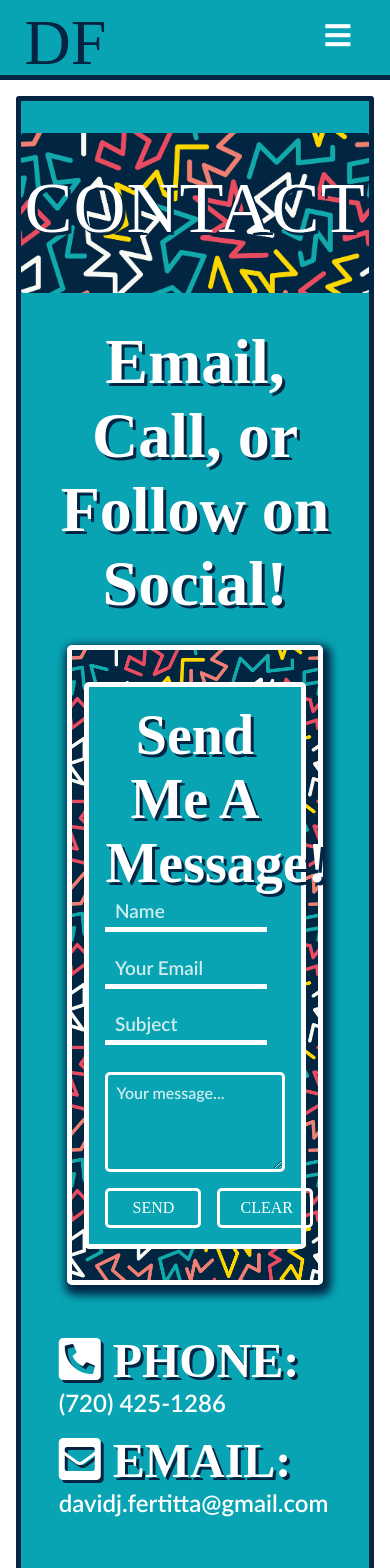
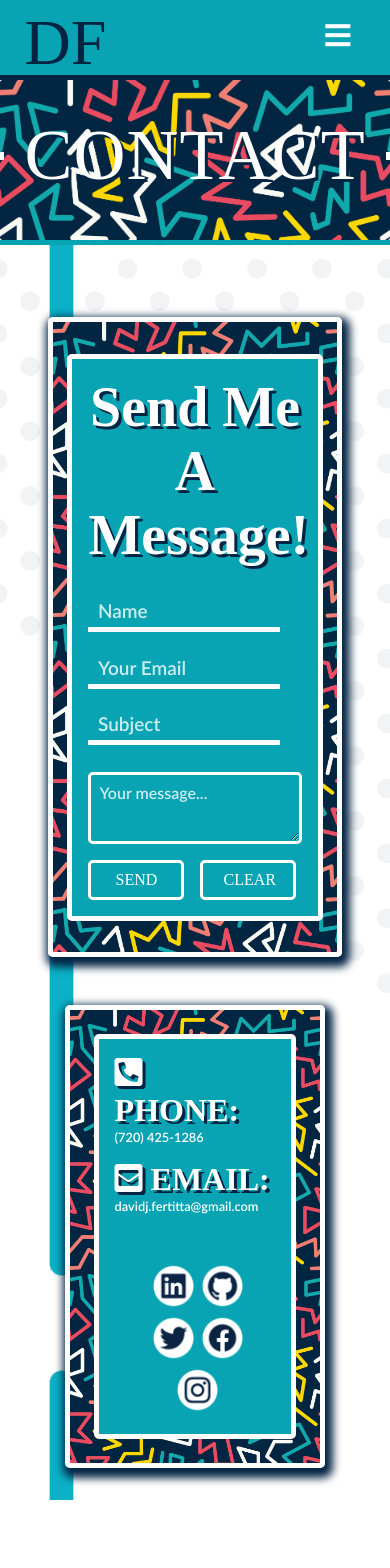
Before and after one commit to dfert1987/Portfolio, a React (Create React App) app: page /contact in a window 390 px wide. Shown: the top 1568 px of the page. After the commit the page ends 1500 px from the top, so only its background shows below. Built offline with nearby package versions, Linux system fonts and the light colour scheme.

Commit message:
contact responsiveness

```diff
--- a/src/Components/Hero/Hero.css
+++ b/src/Components/Hero/Hero.css
@@ -109,7 +109,7 @@
 
 .cpu {
   bottom: 0px;
-  height: 20em;
+  height: 25em;
   left: 0em;
   padding-top: 2em;
   position: absolute;
@@ -130,19 +130,14 @@
   display: none;
 }
 
-@media screen and (max-height: 739px) {
+@media screen and (max-height: 744px) {
   .cpu {
-    height: 25em;
+    height: 20em;
   }
 }
 
-@media screen and (min-height: 585px) {
-  .cpu {
-    height: 15em;
-  }
-}
 
-@media screen and (max-height: 625px) {
+@media screen and (max-height: 672px) {
   .cpu {
     height: 15em;
   }
--- a/src/Pages/About/About.css
+++ b/src/Pages/About/About.css
@@ -91,6 +91,11 @@
   flex-direction: row;
   justify-content: space-evenly;
   width: 100%;
+}
+
+.sports {
+  display: flex;
+  flex-direction: column;
 }
 
 .graphic-cpu {
--- a/src/Pages/About/About.js
+++ b/src/Pages/About/About.js
@@ -102,9 +102,11 @@ const About = () => {
                         <li className='hobby-item'>Cooking</li>
                         <li className='hobby-item'>DJing</li>
                         <li className='hobby-item'>Fishing</li>
-                        <li className='hobby-item'>
-                          Cheering (and mostly being let down by) the Chicago
-                          Bears, Cubs, and Bulls
+                        <li className='hobby-item sports'>
+                          <span>
+                            Cheering for (and mostly being let down by)
+                          </span>
+                          <span>the Chicago Bears, Cubs, and Bulls</span>
                         </li>
                         <li className='hobby-item'>
                           Snuggling with my two French Bulldogs
--- a/src/Pages/Contact/Contact.css
+++ b/src/Pages/Contact/Contact.css
@@ -9,19 +9,17 @@
 }
 
 .contact-container {
-  background-color: var(--turquoise);
-  border: 5px solid var(--dark);
-  border-radius: 3px;
+  background-image: url('../../Images/backgroundshapes.png');
+  background-position: cover;
   display: flex;
   flex-direction: column;
-  margin: 1em;
 }
 
 .contact-title-container {
+  border-bottom: 5px solid var(--turquoise);
   display: flex;
   flex-direction: column;
   margin-bottom: 2em;
-  margin-top: 2em;
 }
 
 .contact-title {
@@ -32,7 +30,7 @@
   font-size: 8rem;
   justify-content: center;
   line-height: 0.1em;
-  margin: 0.6em auto 20px auto;
+  margin: 1em auto 20px auto;
   text-align: center;
   text-shadow: 3px 3px var(--dark);
   width: 70%;
@@ -65,18 +63,6 @@
   margin-bottom: 1em;
   text-align: center;
   text-shadow: 3px 3px var(--dark);
-}
-
-.main-instructions {
-  color: var(--red);
-  font-size: 5em;
-  text-shadow: 3px 3px var(--dark);
-}
-
-.second-instructions {
-  color: var(--primary);
-  font-family: var(--League);
-  font-size: 4em;
 }
 
 .form-side {
@@ -119,6 +105,7 @@
   color: var(--primary);
   font-family: var(--League);
   font-size: 3.5em;
+  margin-bottom: 0.5em;
   text-align: center;
   text-shadow: 3px 3px var(--dark);
 }
@@ -204,7 +191,25 @@ textarea:focus {
   display: flex;
   flex-direction: column;
   margin-right: auto;
-  margin-top: 3em;
+  margin-left: auto;
+  margin-top: 0.5em;
+  width: 40%;
+}
+
+.contact-methods-container {
+  background-image: url('../../Images/AdobeStock_135100192.jpeg');
+  background-size: contain;
+  border: 5px solid var(--primary);
+  border-radius: 5px;
+  box-shadow: 3px 5px 8px 5px var(--dark);
+  padding: 3em;
+}
+
+.methods-inner-container {
+  background-color: var(--turquoise);
+  border: 5px solid var(--primary);
+  border-radius: 5px;
+  padding: 3em;
 }
 
 .phone-email-section {
@@ -240,7 +245,8 @@ i {
 
 .soc {
   cursor: pointer;
-  height: 7em;
+  height: 3.8em;
+  margin-right: 0.25em;
 }
 
 .mobile-social-container {
@@ -257,12 +263,9 @@ i {
   .soc {
     height: 5em;
   }
-
-  .contact-container {
-  }
 }
 
-@media (max-width: 1054px) {
+@media (max-width: 1057px) {
   .mobile-social-container {
     display: flex;
     flex-direction: column;
@@ -282,7 +285,7 @@ i {
   }
 }
 
-@media (max-width: 906px) {
+@media (max-width: 925px) {
   .divider {
     display: none;
   }
@@ -335,14 +338,38 @@ i {
   .contact-side {
     margin-left: auto;
     margin-right: auto;
+    margin-top: 3em;
+    width: 80%;
+  }
+
+  img.soc {
+    height: 6em;
+    margin-left: 0.35em;
+    margin-right: auto;
+  }
+
+  .insta {
+    margin-right: 0;
+  }
+
+  .email-container .method {
+    font-size: 1.5em;
+  }
+
+  .email-container .phone-email {
+    font-size: 3em;
+  }
+
+  .phone-container .phone-email {
+    font-size: 3em;
+  }
+
+  .phone-container .method {
+    font-size: 1.5em;
   }
 
   .phone-container {
     margin-right: 2em;
-  }
-
-  .soc {
-    height: 8em;
   }
 }
 
@@ -474,3 +501,159 @@ i {
     font-size: 7em;
   }
 }
+
+@media (max-width: 1317px) {
+  .soc {
+    height: 3em;
+    margin-right: 0.15;
+  }
+}
+
+@media (max-width: 1175px) {
+  .phone-email {
+    font-size: 2em;
+  }
+
+  .method {
+    font-size: 1em;
+  }
+}
+
+@media (max-width: 1067px) {
+  .email-containaer .method {
+    font-size: 0.5em;
+  }
+}
+
+@media (max-width: 917px) {
+  .phone-email-section {
+    display: flex;
+    flex-direction: column;
+    justify-content: center;
+  }
+  .phone-container {
+    margin-left: 3em;
+  }
+
+  .email-container {
+    margin-left: 3em;
+  }
+  img.soc {
+    height: 4em;
+  }
+  .social-container {
+    justify-content: center;
+  }
+}
+
+@media (max-width: 755px) {
+  .phone-container {
+    margin-left: 1em;
+  }
+
+  .email-container {
+    margin-left: 1em;
+  }
+}
+
+@media (max-width: 667px) {
+  .phone-container .method {
+    font-size: 1em;
+  }
+
+  .email-container .method {
+    font-size: 1em;
+  }
+
+  img.soc {
+    height: 3em;
+  }
+}
+
+@media (max-width: 577px) {
+  .phone-container .phone-title {
+    font-size: 2em;
+  }
+
+  .email-container .email-title {
+    font-size: 2em;
+  }
+
+  .phone-container {
+    margin-left: 0em;
+  }
+
+  .email-container {
+    margin-left: 0em;
+  }
+}
+
+@media (max-width: 521px) {
+  .social-container {
+    display: none;
+  }
+  .mobile-social-container {
+    display: flex;
+    margin-left: auto;
+    margin-right: auto;
+  }
+  .row {
+    justify-content: center;
+  }
+  .methods-inner-container {
+    padding: 1em;
+  }
+}
+
+@media (max-width: 463px) {
+  .phone-container .method {
+    font-size: 0.8em;
+  }
+  .email-container .method {
+    font-size: 0.8em;
+  }
+  .row {
+    justify-content: center;
+  }
+  .methods-inner-container {
+    padding: 1em;
+  }
+  .contact-methods-container {
+    padding: 1.5em;
+  }
+}
+
+@media (max-width: 361px) {
+  .contact-methods-container {
+    padding: 0.5em;
+    width: 100%;
+  }
+
+  .phone-container .method {
+    font-size: 0.6em;
+  }
+  .email-container .method {
+    font-size: 0.6em;
+  }
+
+  .phone-container {
+    margin-left: 0.5em;
+    margin-top: 1em;
+  }
+
+  .email-container {
+    margin-left: 0.5em;
+  }
+
+  .phone-container .phone-title {
+    font-size: 1.5em;
+  }
+
+  .email-container .email-title {
+    font-size: 1.5em;
+  }
+
+  .methods-inner-container {
+    padding: 0.2em;
+  }
+}
--- a/src/Pages/Contact/Contact.js
+++ b/src/Pages/Contact/Contact.js
@@ -51,12 +51,8 @@ export default function Contact() {
           <div className='rectangle'>
             <h1 className='contact-title'>CONTACT</h1>
           </div>
+        </div>
         <div className='main-container'>
-            <div className='instructions-container'>
-              <h4 className='second-instructions'>
-                Email, Call, or Follow on Social!
-              </h4>
-            </div>
           <div className='body-container'>
             <div className='form-side'>
               <div className='form-container'>
@@ -119,6 +115,7 @@ export default function Contact() {
             <div className='divider'></div>
             <div className='contact-side'>
               <div className='contact-methods-container'>
+                <div className='methods-inner-container'>
                   <div className='phone-email-section'>
                     <div className='phone-container'>
                       <h2 className='phone-email phone-title'>
@@ -203,7 +200,7 @@ export default function Contact() {
                       <div className='soc-container'>
                         <a href='https://www.instagram.com/davidj_fertitta/'>
                           <img
-                            className='soc'
+                            className='soc insta'
                             src={Insta}
                             alt='Instagram Logo'
                           />
```
Lines whose indentation alone changed are shown as unchanged.
